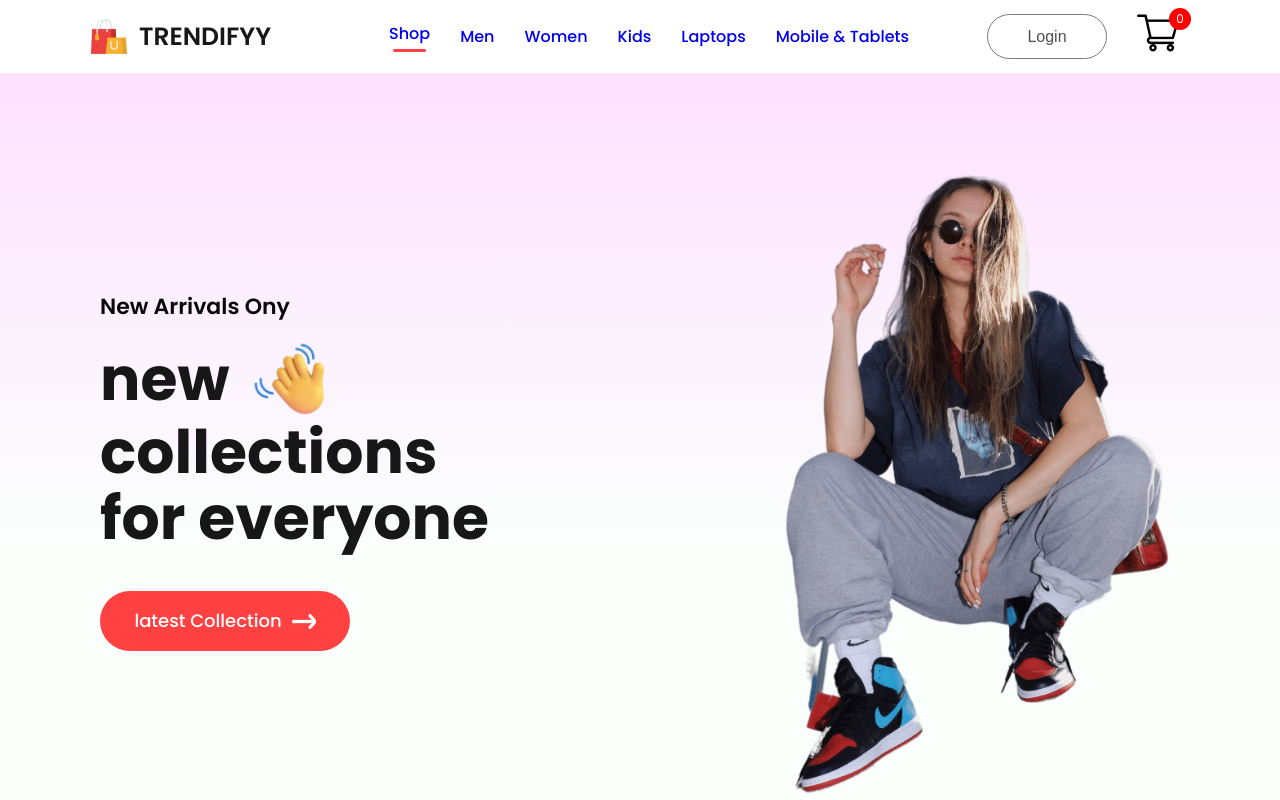
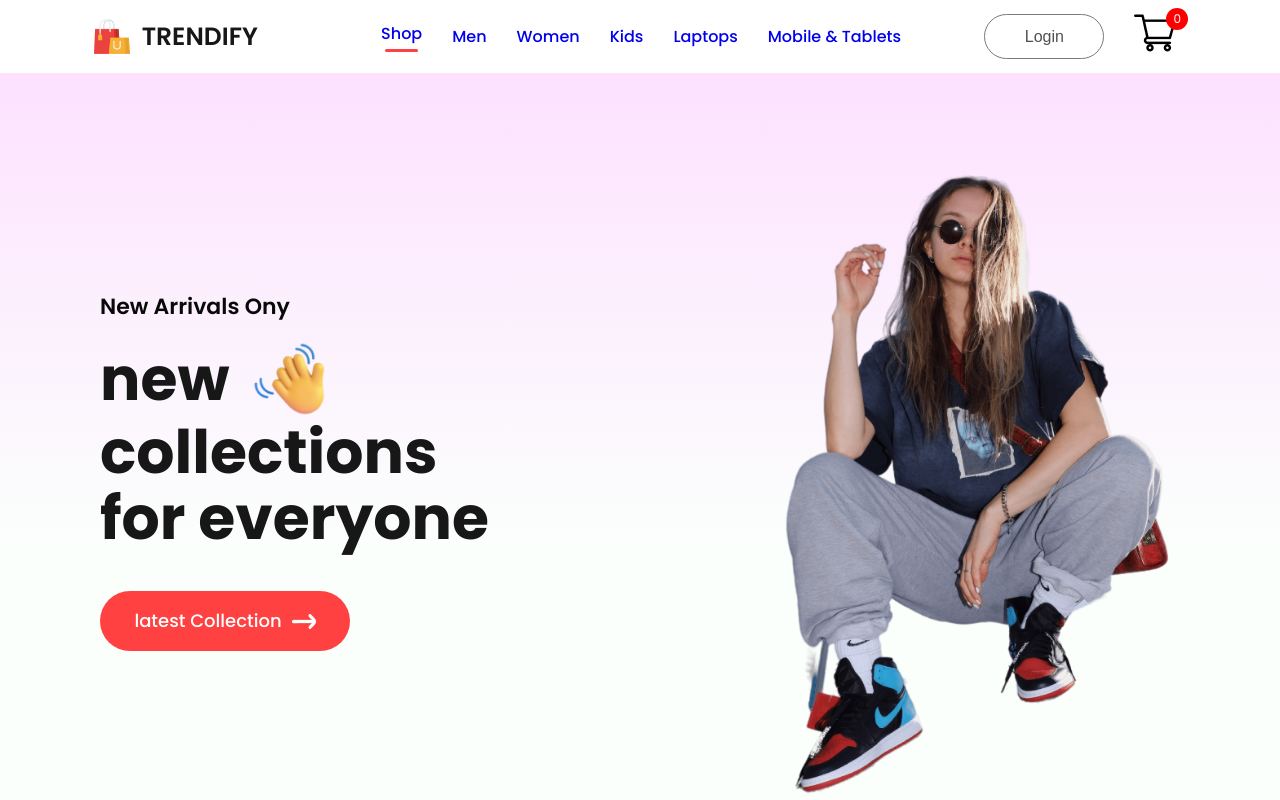
Before and after one commit to Pratik0192/Ecommerce-website-trendify, a React (Create React App) app: page / in a window 1280 px wide. Shown: the top 800 px of the page. Built offline with nearby package versions, Linux system fonts and the light colour scheme.

Commit message:
Navbar Change Rollback

```diff
--- a/src/Components/Navbar/Navbar.jsx
+++ b/src/Components/Navbar/Navbar.jsx
@@ -23,7 +23,7 @@ const Navbar = () => {
     <div className='navbar'>
         <div className="nav-logo">
             <img src={logo} alt="" />
-            <p>TRENDIFYY</p>
+            <p>TRENDIFY</p>
         </div>
         <img className='nav-dropdown' onClick={dropdown_toggle} src={dropdown_icon} alt="" />
         <ul ref={menuRef} className="nav-menu">
```
